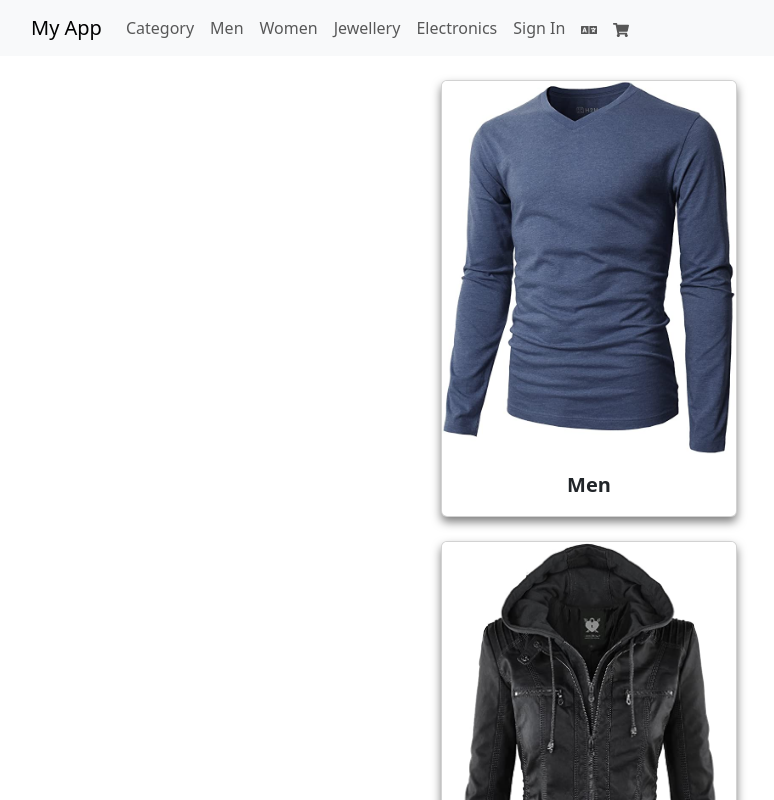
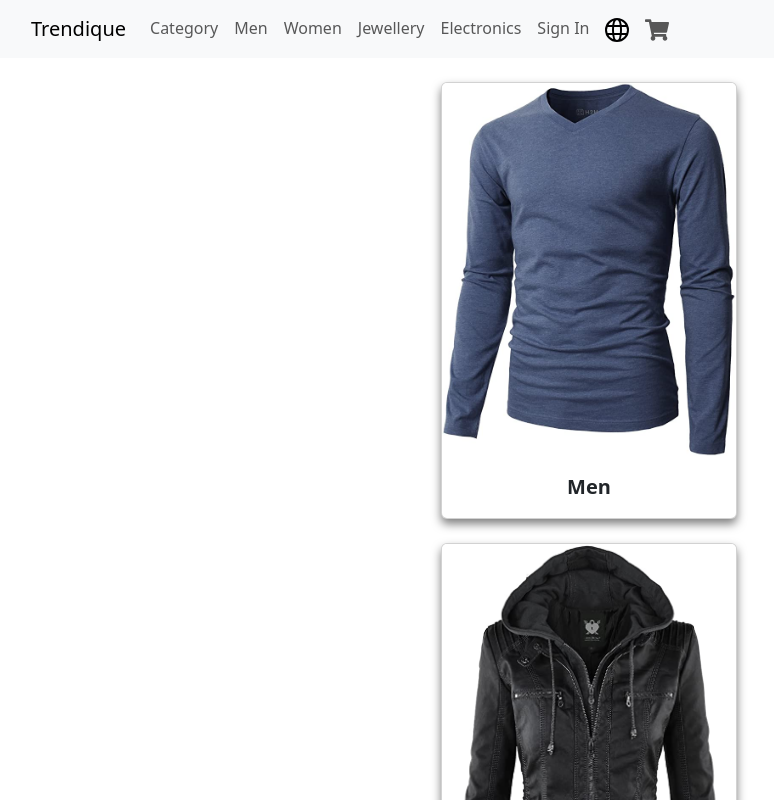
Before and after one commit to exiled-scot/React-eCommerce-Storepage, a React (Create React App) app in the folder app/: page /category in a window 1280 px wide. Shown: the top 800 px of the page, without its empty margins (51-825 px from the left). Built offline with nearby package versions, Linux system fonts and the light colour scheme.

Commit message:
changed name and icons

```diff
--- a/app/src/components/Header.js
+++ b/app/src/components/Header.js
@@ -1,4 +1,5 @@
 import { FaUser, FaLanguage, FaShoppingCart } from 'react-icons/fa';
+import { GrLanguage } from 'react-icons/gr';
 import Container from 'react-bootstrap/Container';
 import Navbar from 'react-bootstrap/Navbar';
 import { Link, Outlet } from 'react-router-dom';
@@ -10,7 +11,7 @@ const Header = () => {
             <nav className="navbar navbar-expand-lg navbar-light bg-light">
                 <div className="container">
                     <Link className="navbar-brand" to="/">
-                        My App
+                        Trendique
                     </Link>
                     <button
                         className="navbar-toggler"
@@ -58,12 +59,13 @@ const Header = () => {
                             </li>
                             <li className="nav-item">
                                 <a className="nav-link" href="/language">
-                                    <FaLanguage />
+                                  <GrLanguage size={24}/>
                                 </a>
                             </li>
                             <li className="nav-item">
                                 <a className="nav-link" href="/cart">
-                                    <FaShoppingCart />
+                                  <FaShoppingCart size={24}/>
+
                                 </a>
                             </li>
                         </ul>
```
